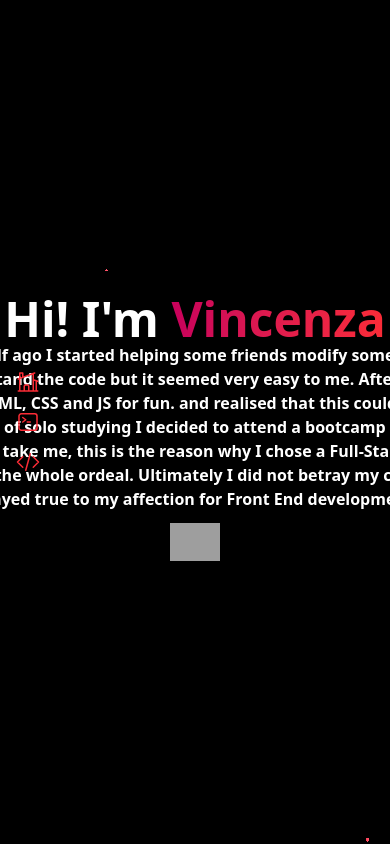
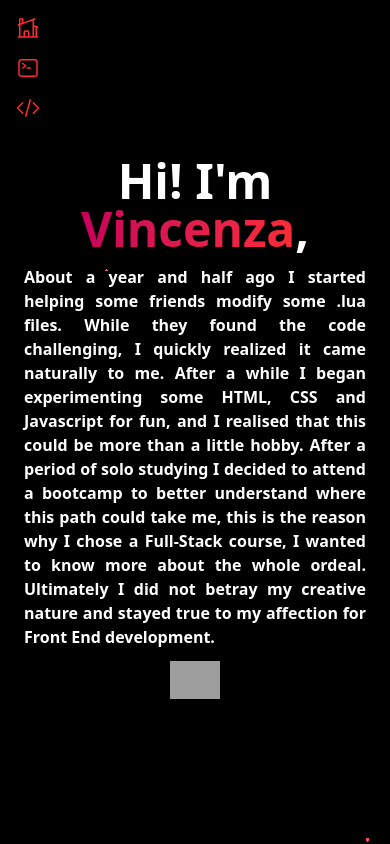
Before and after one commit to Moonril/vincenza-portfolio, a React (Vite) app: page / in a window 390 px wide. Shown: the top 844 px of the page. Built offline with nearby package versions, Linux system fonts and the light colour scheme; grey boxes are pictures that could not be loaded.

Commit message:
about section responsive

```diff
--- a/src/components/AboutSection.jsx
+++ b/src/components/AboutSection.jsx
@@ -2,11 +2,11 @@ import { Link } from "react-scroll"
 
 const AboutSection = function () {
     return (
-        <section className="min-h-screen flex flex-col justify-center p-20 items-center">
+        <section className="min-h-screen flex flex-col justify-center p-3 md:p-20 items-center">
         {/* <section className="bg-[url('https://images.pexels.com/photos/33109/fall-autumn-red-season.jpg')] min-h-screen flex flex-col justify-center p-20"> */}
-            <div className=" rounded-2xl w-3xl p-3 text-white font-bold">
-                <h1 className="text-5xl">Hi! I'm <span className="text-transparent bg-clip-text font-extrabold bg-gradient-to-r from-[#C8005B] to-red-500">Vincenza</span></h1>
-                <p>About a year and half ago I started helping some friends modify some .lua files, they were struggling to understand the code but it seemed very easy to me. After a while I decided to meddle with some HTML, CSS and JS for fun. and realised that this could be more than a little hobby. After a period of solo studying I decided to attend a bootcamp to better understand where this path could take me, this is the reason why I chose a Full-Stack course, I wanted to know more about the whole ordeal. Ultimately I did not betray my creative nature and stayed true to my affection for Front End development</p>
+            <div className="lg:w-3xl p-3 text-white font-bold">
+                <h1 className="text-5xl pb-3">Hi! I'm <span className="text-transparent bg-clip-text font-extrabold bg-gradient-to-r from-[#C8005B] to-red-500">Vincenza</span>,</h1>
+                <p className="text-justify">About a year and half ago I started helping some friends modify some .lua files. While they found the code challenging, I quickly realized it came naturally to me. After a while I began experimenting some HTML, CSS and Javascript for fun, and I realised that this could be more than a little hobby. After a period of solo studying I decided to attend a bootcamp to better understand where this path could take me, this is the reason why I chose a Full-Stack course, I wanted to know more about the whole ordeal. Ultimately I did not betray my creative nature and stayed true to my affection for Front End development.</p>
             </div>
             <Link to="projects" smooth={true} className="cursor-pointer hover:translate-y-2 transition duration-500 ease-in-out">
                 <img src="https://img.icons8.com/?size=100&id=37218&format=png&color=ffffff" alt="arrow-down-icon" width={50} />
--- a/src/components/Sidebar.jsx
+++ b/src/components/Sidebar.jsx
@@ -5,7 +5,7 @@ const Sidebar = function () {
 
 
     return (
-        <section className="bg-transparent fixed left-0 top-0 bottom-0 flex flex-col justify-center p-3 z-10 gap-2">
+        <section className="bg-transparent fixed left-0 top-0 bottom-0 flex flex-col justify-start md:justify-center p-3 z-10 gap-2">
             <Link to='about' smooth={true} className='group relative flex items-center p-1 cursor-pointer bg-opacity-10'>
                 <svg xmlns="http://www.w3.org/2000/svg" fill="none" viewBox="0 0 24 24" strokeWidth={1.5} stroke="currentColor" className="size-6 text-red-500">
                 <path strokeLinecap="round" strokeLinejoin="round" d="M8.25 21v-4.875c0-.621.504-1.125 1.125-1.125h2.25c.621 0 1.125.504 1.125 1.125V21m0 0h4.5V3.545M12.75 21h7.5V10.75M2.25 21h1.5m18 0h-18M2.25 9l4.5-1.636M18.75 3l-1.5.545m0 6.205 3 1m1.5.5-1.5-.5M6.75 7.364V3h-3v18m3-13.636 10.5-3.819" />
```
